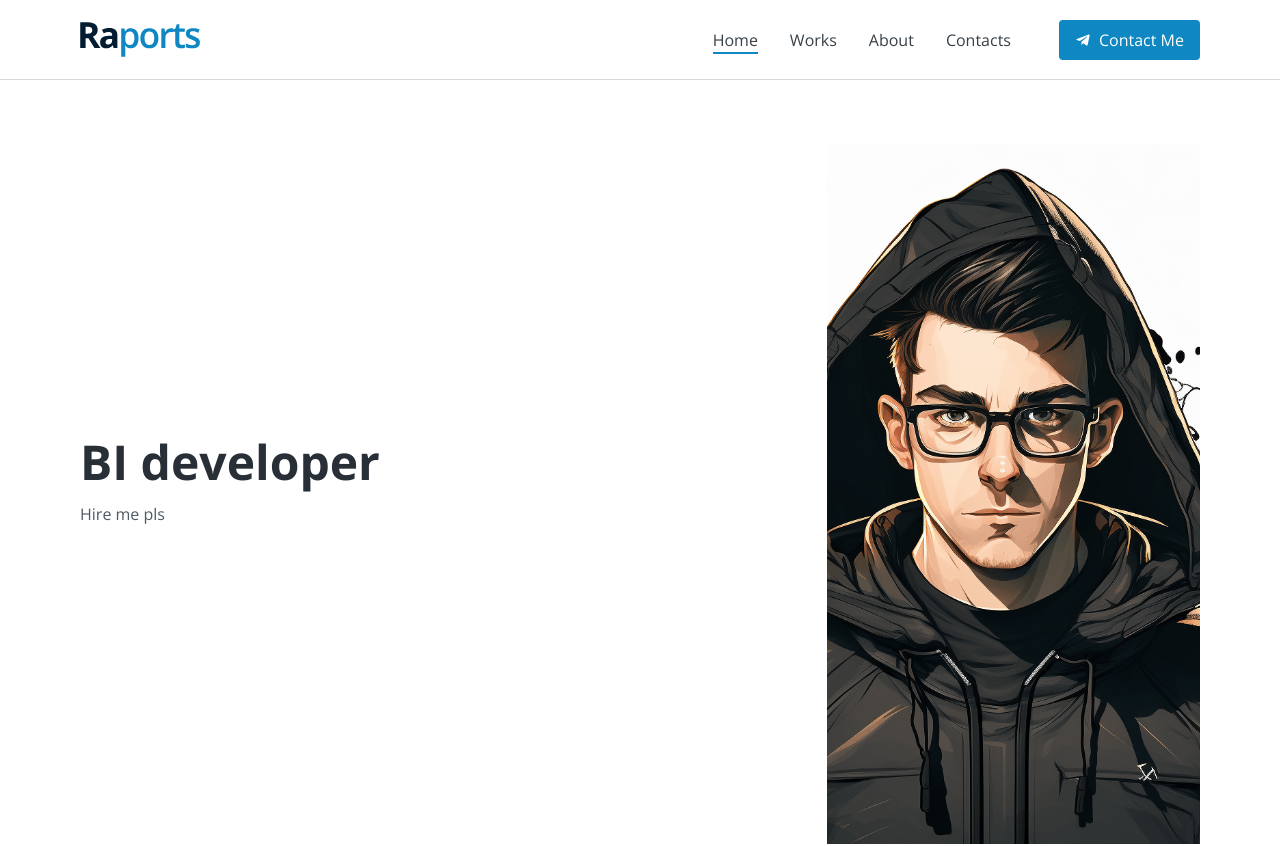
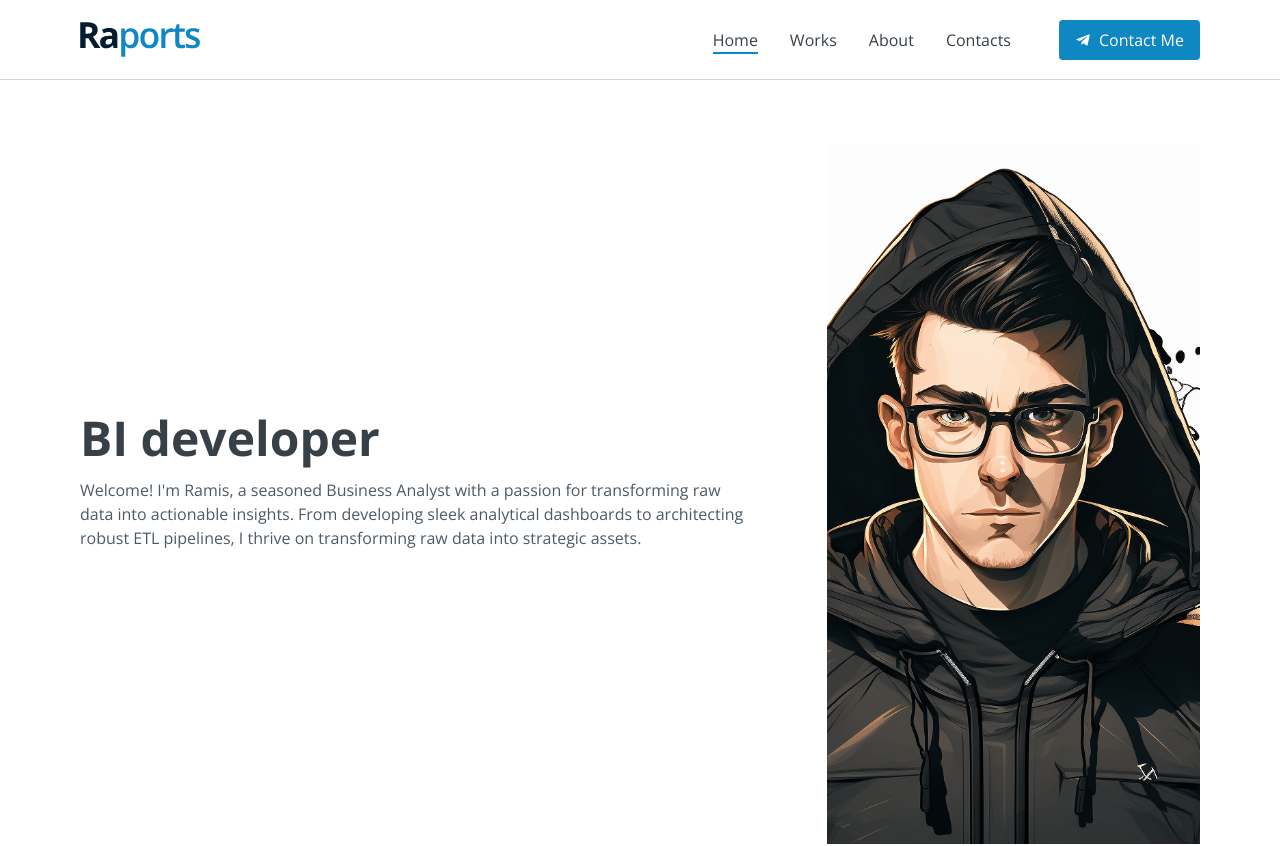
Before and after one commit to raports/raports-website, a Next.js app: page / in a window 1280 px wide. Shown: the top 846 px of the page. Built offline with nearby package versions, Linux system fonts and the light colour scheme.

Commit message:
hero abstract

```diff
--- a/components/sections/Hero.jsx
+++ b/components/sections/Hero.jsx
@@ -7,8 +7,13 @@ export default function Hero() {
       {/* left side */}
       <div className="desktop:mt-10 desktop:w-2/3">
         <div className="flex flex-col gap-4 items-center desktop:items-start max-w-2xl text-center desktop:text-left">
-          <h1 className="text-black text-5xl font-bold">BI developer</h1>
-          <p className="text-grey-600">Hire me pls</p>
+          <h1 className="text-grey-700 text-5xl font-bold">BI developer</h1>
+          <p className="text-grey-600">
+            Welcome! I'm Ramis, a seasoned Business Analyst with a passion for
+            transforming raw data into actionable insights. From developing
+            sleek analytical dashboards to architecting robust ETL pipelines, I
+            thrive on transforming raw data into strategic assets.
+          </p>
         </div>
       </div>
 
```
